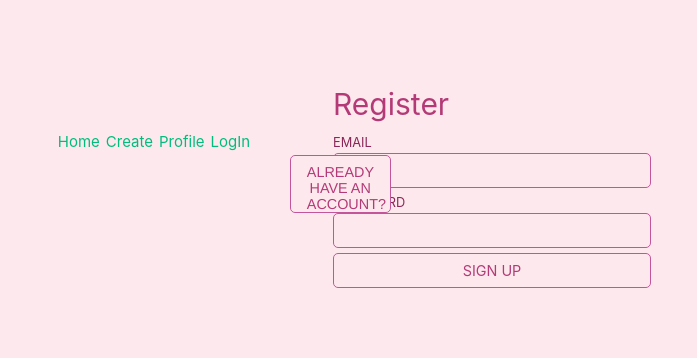
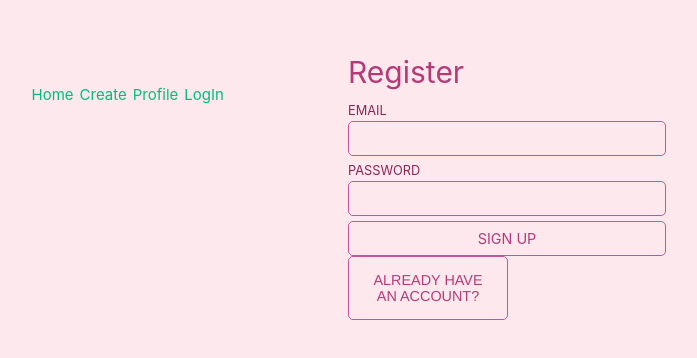
Before and after one commit to staten-island-tech/vue-supabase-project-katie-chenxi, a Vue app in the folder vue/: page /LogIn in a window 1280 px wide. Shown: the part 216-574 px from the top of the page, without its empty margins (307-1004 px from the left). Built offline with nearby package versions, Linux system fonts and the light colour scheme.

Commit message:
yaya it  works

```diff
--- a/vue/src/assets/main.css
+++ b/vue/src/assets/main.css
@@ -63,22 +63,17 @@ input{
 
 
 button {
-  position: absolute;
-  left: calc(50% - 3em);
-  top: calc(50% - 2em);
-
-  height: 4em;
-  width: 7em;
-
+  height: 4rem;
+  width: 10rem;
   background: #444;
   background: linear-gradient(top, #555, #333);
   border: none;
   border-top: 3px solid orange;
-  border-radius: 0 0 0.2em 0.2em;
+  border-radius: 0 0 0.2rem 0.2rem;
   color: #fff;
   font-family: Helvetica, Arial, Sans-serif;
-  font-size: 1em;
-  transform-origin: 50% 5em;
+  font-size: 1rem;
+  transform-origin: 50% 5rem;
 }
 
 * {
--- a/vue/src/components/UserAuth.vue
+++ b/vue/src/components/UserAuth.vue
@@ -74,7 +74,7 @@ async function logout() {
 </script>
 
 <template>
-   <div v-if="showLogin">
+   <div v-if="showLogin" class = "authCont">
     <form @submit.prevent="login">
     <h1>Log In</h1>
     <label>Email <input v-model="email" /></label>
@@ -87,10 +87,10 @@ async function logout() {
           :disabled="loading"
         />
       </div>
+      <button @click="showLogin = false">Don't Have An Account?</button>
   </form>
-  <button @click="showLogin = false">Don't Have An Account?</button>
 </div>
-<div v-else>
+<div v-else class = "authCont">
   <form @submit.prevent="handleSubmit">
     <h1>Register</h1>
     <label>Email <input v-model="email" class="form"/></label>
@@ -103,7 +103,15 @@ async function logout() {
           :disabled="loading"
         />
       </div>
+       <button @click="showLogin = true">Already Have an Account?</button>
   </form>
-  <button @click="showLogin = true">Already Have an Account?</button>
 </div>
 </template>
+
+<style scoped>
+.authCont{
+  justify-content: space-between;
+  margin: 1em;
+  flex-direction: column;
+}
+</style>
--- a/vue/src/views/LoginView.vue
+++ b/vue/src/views/LoginView.vue
@@ -3,7 +3,6 @@ import UserAuth from '../components/UserAuth.vue'
 </script>
 
 <template>
-
 	<UserAuth></UserAuth>
 </template>
 
```
